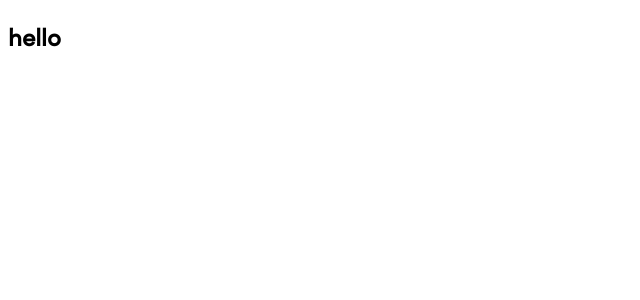
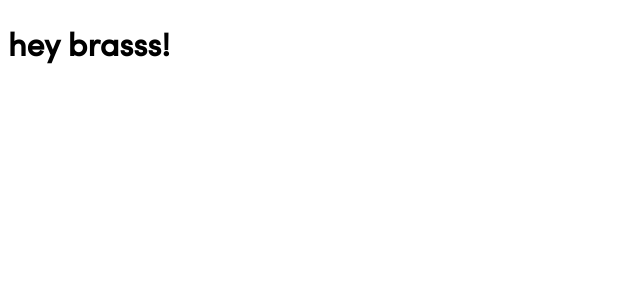
Before and after one commit to emeraldkwekowe/mpharma-products, a React (Create React App) app: page /dashboard in a window 1280 px wide. Shown: the top 300 px of the page, without its empty margins (0-640 px from the left). Built offline with nearby package versions, Linux system fonts and the light colour scheme.

Commit message:
Setup basic routing

```diff
--- a/package.json
+++ b/package.json
@@ -8,6 +8,7 @@
     "@testing-library/user-event": "^12.8.3",
     "react": "^17.0.2",
     "react-dom": "^17.0.2",
+    "react-router-dom": "^5.3.0",
     "react-scripts": "4.0.3",
     "web-vitals": "^1.1.2"
   },
--- a/src/App.js
+++ b/src/App.js
@@ -1,10 +1,12 @@
+import Routes from "./routes/index";
+
+//General app styling
 import "./assets/css/default.scss";
+
 
 const App = () => {
   return (
-    <div>
-      <h2>hello</h2>
-    </div>
+    <Routes />
   );
 }
 
--- /dev/null
+++ b/src/routes/index.js
@@ -0,0 +1,21 @@
+import {  BrowserRouter, Switch, Route } from "react-router-dom"
+import {routes} from "./routes"
+import { Suspense } from "react";
+
+const Routes = () => {
+    return(
+        <BrowserRouter>
+            <Suspense fallback={<h1>loading...</h1>}>
+            <Switch>
+                {
+                    routes.map((route, i) => (
+                        <Route exact path={route.path} component={route.component}  key={i}/>
+                    ))
+                }
+            </Switch>
+            </Suspense>
+        </BrowserRouter>
+    )
+}
+
+export default Routes;
--- /dev/null
+++ b/src/routes/routes.js
@@ -0,0 +1,23 @@
+import { lazy } from "react";
+
+const Landing = lazy(() => import("../views/landing/landing"));
+const Dashboard = lazy(() => import("../views/dashboard/dashboard"));
+
+const NotFoundPage = () => {
+    return <h1>Page not found</h1>;
+};
+
+export const routes = [
+    {
+        path:"/",
+        component:Landing
+    },
+    {
+        path:"/dashboard",
+        component:Dashboard
+    },
+    {
+        path:"*",
+        component: NotFoundPage
+    }
+]
--- /dev/null
+++ b/src/views/dashboard/dashboard.js
@@ -0,0 +1,7 @@
+const Dashboard = () => {
+    return(
+        <h1>hey brasss!</h1>
+    )
+}
+
+export default Dashboard;
--- a/src/views/landing/landing.js
+++ b/src/views/landing/landing.js
@@ -0,0 +1,7 @@
+const Landing = () => {
+    return(
+        <h1>hey bro!</h1>
+    )
+}
+
+export default Landing;
```
Also changed, not shown: 1 other file (tests, documents, lock files or other folders).
